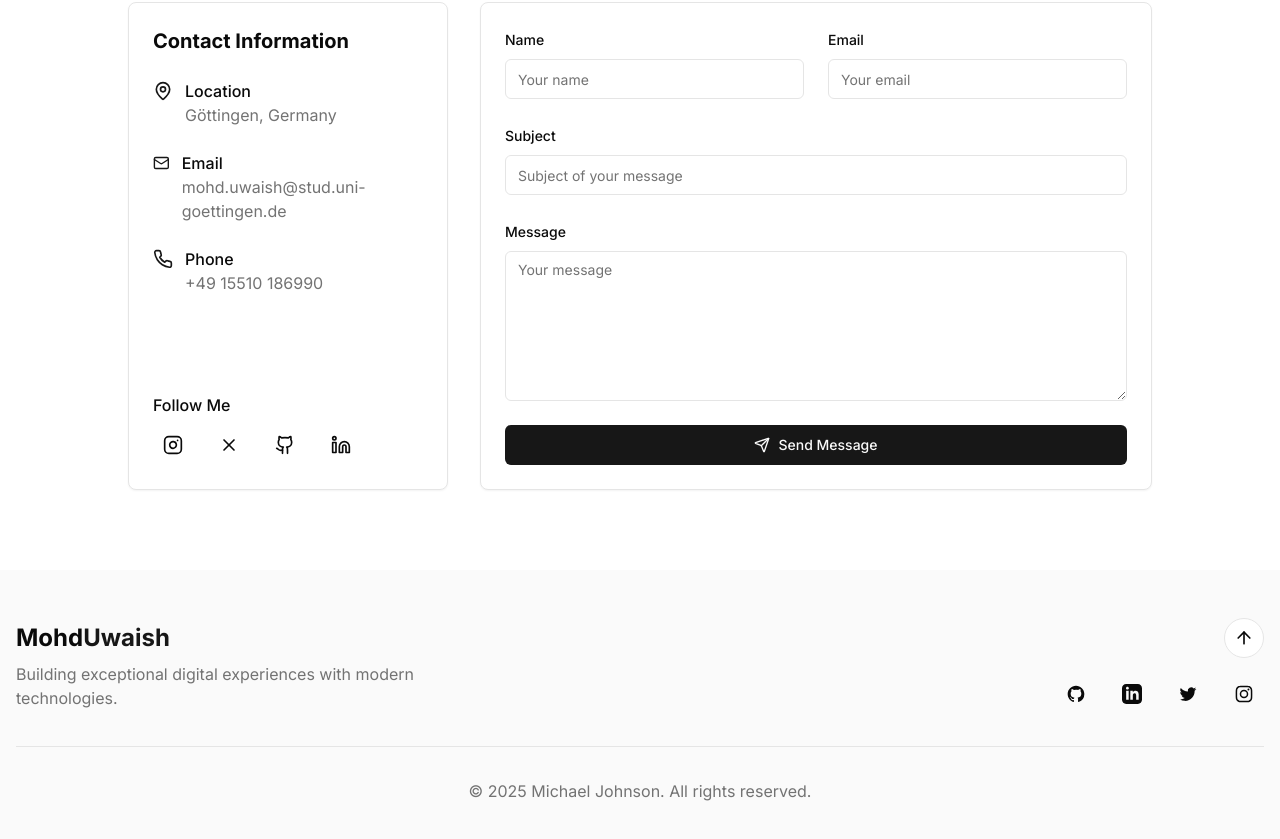
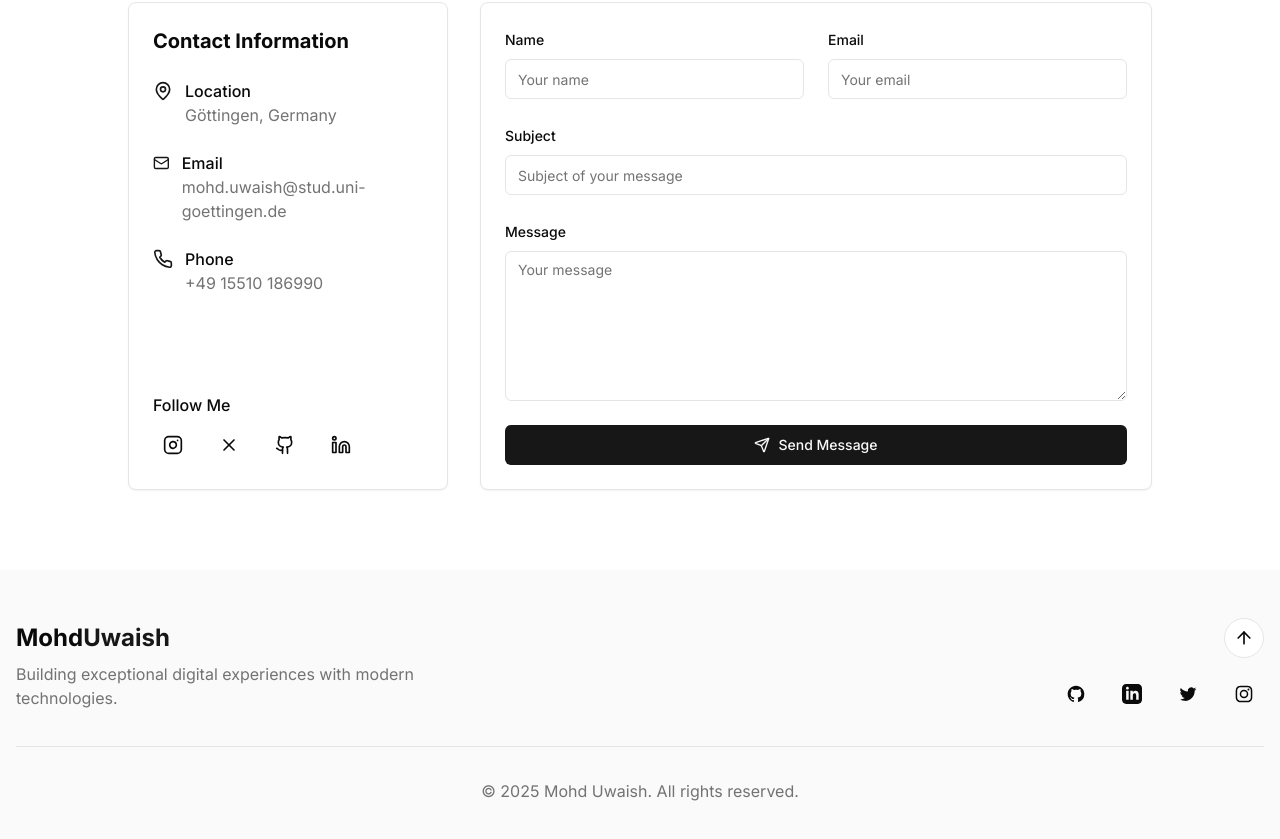
Before and after one commit to mohdUwaish59/Personal-Website, a Next.js app: page / in a window 1280 px wide. Shown: the part 7214-8053 px from the top of the page. Built offline with nearby package versions, Linux system fonts and the light colour scheme.

Commit message:
Feat: Adding Projects, background in hero section component

```diff
--- a/components/footer.tsx
+++ b/components/footer.tsx
@@ -88,7 +88,7 @@
           transition={{ duration: 0.5, delay: 0.2 }}
           className="border-t border-border mt-8 pt-8 text-center text-muted-foreground"
         >
-          <p>© {new Date().getFullYear()} Michael Johnson. All rights reserved.</p>
+          <p>© {new Date().getFullYear()} Mohd Uwaish. All rights reserved.</p>
         </motion.div>
       </div>
     </footer>
```
